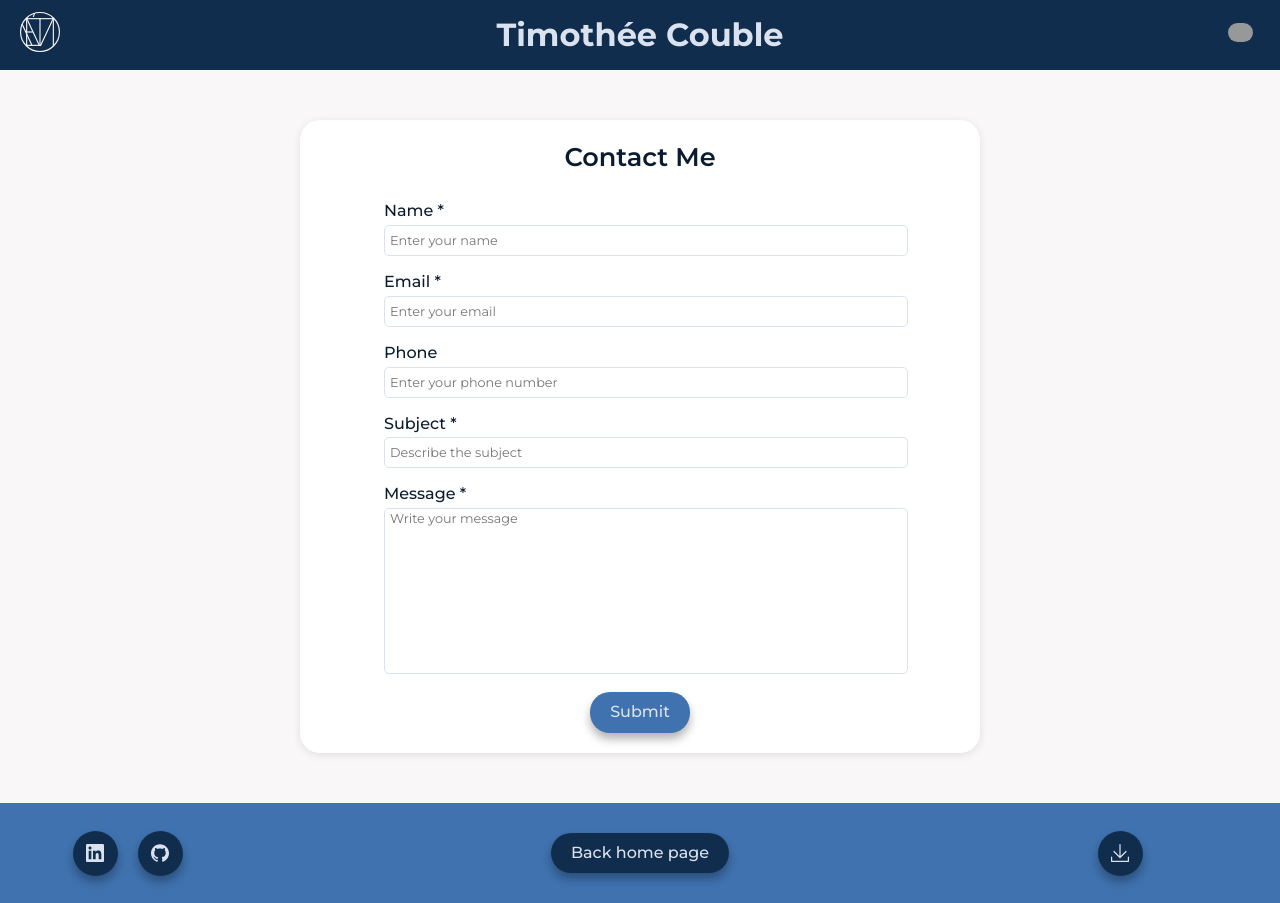
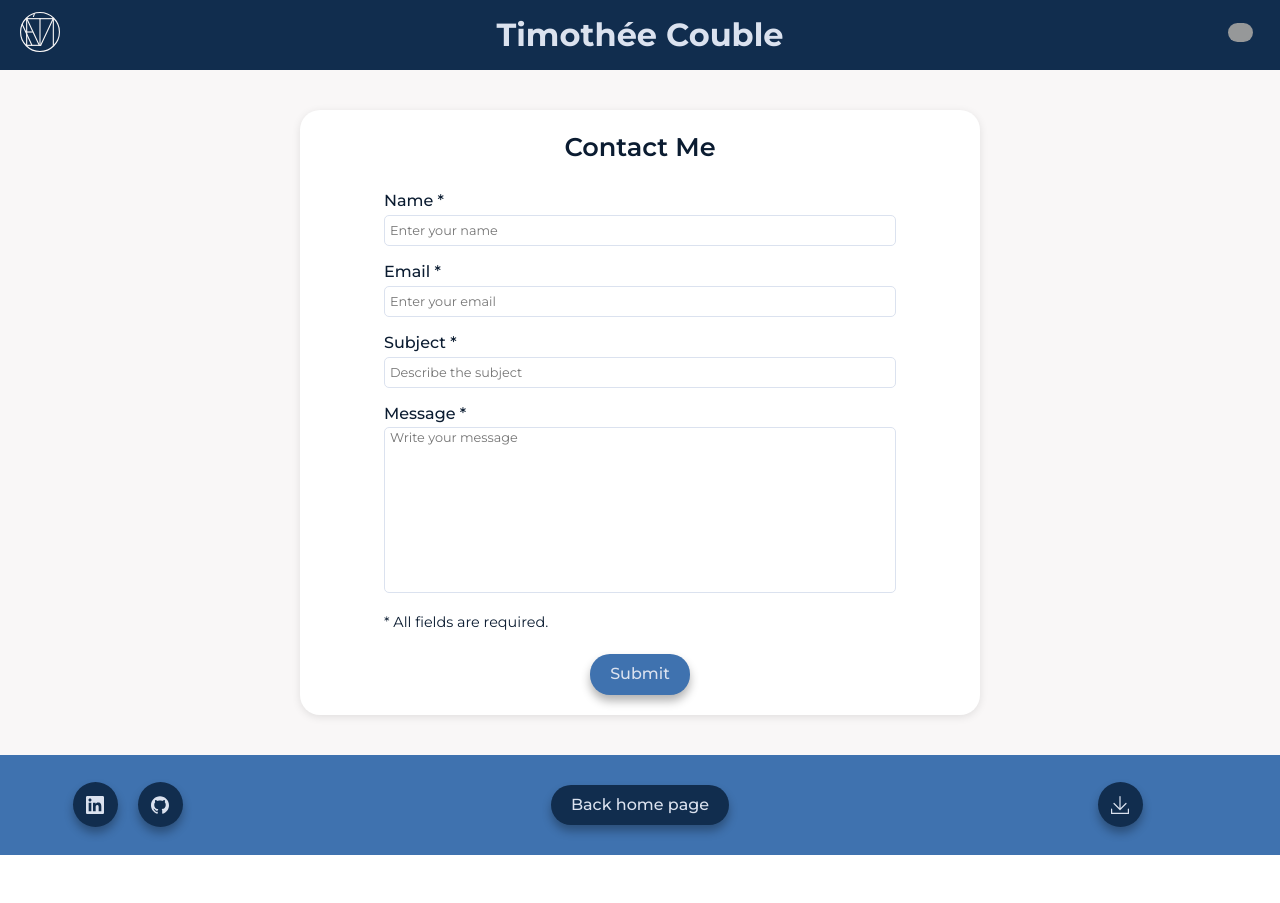
Before and after one commit to Faroito/course-of-life, a React (Create React App) app: page /contact-me in a window 1280 px wide. After the commit the page ends 855 px from the top, so only its background shows below. Built offline with nearby package versions, Linux system fonts and the light colour scheme; grey boxes are pictures that could not be loaded.

Commit message:
Finish-up contact form

```diff
--- a/src/app.module.css
+++ b/src/app.module.css
@@ -5,8 +5,14 @@
 }
 
 .app > div {
-  height: 100%;
+  min-height: calc(100vh - var(--footer-height) - var(--header-height));
+  padding-top: var(--header-height);
   padding-bottom: var(--footer-height);
+
+  display: flex;
+  flex-direction: column;
+  align-items: center;
+  justify-content: center;
 }
 
 .logo {
--- a/src/components/input.js
+++ b/src/components/input.js
@@ -1,28 +1,24 @@
 import React, { useState } from "react";
 
-// import classnames from "classnames";
+import classnames from "classnames";
 import css from "./input.module.css";
 
-const Input = ({
-  form,
-  setForm,
-  title,
-  text,
-  required = false,
-  type = "input",
-}) => {
+const Input = ({ form, setForm, title, text, isRequired, type = "input" }) => {
   const keyName = title.toLowerCase();
 
   const handleChange = (event) => {
     setForm({ ...form, [keyName]: event.target.value });
   };
 
+  const textInput = classnames(css.textInput, { [css.required]: isRequired });
+  const textArea = classnames(css.textArea, { [css.required]: isRequired });
+
   return (
     <div className={css.input}>
-      <span className={css.title}>{title + " " + (required ? "*" : "")}</span>
+      <span className={css.title}>{title + " *"}</span>
       {type === "input" && (
         <input
-          className={css.textInput}
+          className={textInput}
           value={form[keyName]}
           placeholder={text}
           onChange={handleChange}
@@ -30,7 +26,7 @@ const Input = ({
       )}
       {type === "textarea" && (
         <textarea
-          className={css.textArea}
+          className={textArea}
           value={form[keyName]}
           placeholder={text}
           onChange={handleChange}
--- a/src/components/input.module.css
+++ b/src/components/input.module.css
@@ -13,7 +13,6 @@
 
 .textInput,
 .textArea {
-  width: 100%;
   border-radius: 5px;
   padding: 2px 5px;
   border: 1px solid var(--light-text-color);
@@ -34,3 +33,7 @@
 .textArea:focus {
   outline: var(--fg2-color) auto 1px;
 }
+
+.required {
+  outline: var(--incorrect-color) auto 1px;
+}
--- a/src/components/nav-bar.module.css
+++ b/src/components/nav-bar.module.css
@@ -1,4 +1,7 @@
 header {
+  position: absolute;
+  top: 0;
+
   display: grid;
   grid-template-columns: 70px 2fr 2fr 70px;
   grid-template-rows: 1fr;
@@ -6,7 +9,7 @@ header {
   align-items: center;
 
   width: 100%;
-  height: 70px;
+  height: var(--header-height);
   color: var(--light-text-color);
   background-color: var(--fg-color);
   user-select: none;
--- a/src/index.css
+++ b/src/index.css
@@ -4,8 +4,10 @@
   --fg2-color: #3f72af;
   --dark-text-color: #0b1c31;
   --light-text-color: #dbe2ef;
+  --incorrect-color: #af443f;
 
   --footer-height: 100px;
+  --header-height: 70px;
 }
 
 /* || GENERAL STYLES */
--- a/src/locales/en.json
+++ b/src/locales/en.json
@@ -156,31 +156,24 @@
   "contact": {
     "title": "Contact Me",
     "submit": "Submit",
+    "required": "All fields are required.",
     "inputs": [
       {
         "title": "Name",
-        "text": "Enter your name",
-        "required": true
+        "text": "Enter your name"
       },
       {
         "title": "Email",
-        "text": "Enter your email",
-        "required": true
-      },
-      {
-        "title": "Phone",
-        "text": "Enter your phone number"
+        "text": "Enter your email"
       },
       {
         "title": "Subject",
-        "text": "Describe the subject",
-        "required": true
+        "text": "Describe the subject"
       },
       {
         "title": "Message",
         "text": "Write your message",
-        "type": "textarea",
-        "required": true
+        "type": "textarea"
       }
     ]
   },
--- a/src/pages/contact-me.js
+++ b/src/pages/contact-me.js
@@ -1,36 +1,61 @@
 import React, { useState } from "react";
 import { useIntl } from "react-intl";
-// import classnames from "classnames";
+import { Redirect } from "react-router-dom";
 
 import Form from "../components/input";
 import css from "./contact-me.module.css";
 
-const ContactMe = ({ contact }) => {
-  const intl = useIntl();
-  const [form, setForm] = useState({
+const defaultForm = {
   date: Date.now(),
   name: "",
   email: "",
-    phone: "",
   subject: "",
   message: "",
-  });
+};
 
-  const handleSubmit = () => {};
+const ContactMe = ({ contact }) => {
+  const intl = useIntl();
+  const [form, setForm] = useState(defaultForm);
+  const [trySubmit, setTrySubmit] = useState(false);
+  const [redirect, setRedirect] = useState(false);
 
+  const isRequired = (title, submitting = false) => {
+    const key = title.toLowerCase();
+    return trySubmit || submitting ? form[key] === "" : false;
+  };
+
+  const handleSubmit = (e) => {
+    const missingKey = intl.messages.contact.inputs.findIndex((elem) =>
+      isRequired(elem.title, true)
+    );
+    const fieldsCompleted = missingKey === -1;
+
+    if (fieldsCompleted) setForm(defaultForm);
+    setTrySubmit(fieldsCompleted ? false : true);
+    setRedirect(fieldsCompleted ? true : false);
+  };
+
+  if (redirect) return <Redirect to="/" />;
   return (
     <div className={css.page}>
-      <div className={css.contact}>
+      <div className={css.form}>
         <div className={css.title}>{intl.messages.contact.title}</div>
-        <div className={css.form}>
         {intl.messages.contact.inputs.map((input, index) => {
           return (
-              <Form form={form} setForm={setForm} {...input} key={index} />
+            <Form
+              form={form}
+              setForm={setForm}
+              isRequired={isRequired(input.title)}
+              {...input}
+              key={index}
+            />
           );
         })}
+        <p className={css.requiredMessage}>
+          {"* " + intl.messages.contact.required}
+        </p>
         <div className={css.submit} onClick={handleSubmit}>
           {intl.messages.contact.submit}
-          </div>
         </div>
       </div>
     </div>
--- a/src/pages/contact-me.module.css
+++ b/src/pages/contact-me.module.css
@@ -11,26 +11,24 @@
   margin-bottom: 20px;
 }
 
-.contact {
+.form {
   display: flex;
   flex-direction: column;
   justify-content: center;
   align-items: center;
   width: 50vw;
   padding: 20px;
-  margin: 50px;
+  margin: 40px;
 
   border-radius: 20px;
   background-color: #ffffff;
   box-shadow: 0 2px 8px 0 rgba(0, 0, 0, 0.1);
 }
 
-.form {
-  width: 100%;
-  display: flex;
-  flex-direction: column;
-  justify-content: center;
-  align-items: center;
+.requiredMessage {
+  width: 40vw;
+  font-size: 0.9rem;
+  margin: 12px 0px;
 }
 
 .submit {
--- a/src/pages/no-match-page.module.css
+++ b/src/pages/no-match-page.module.css
@@ -1,8 +1,4 @@
 .page {
-  position: absolute;
-  top: 50%;
-  left: 50%;
-  transform: translate(-50%, -50%);
   display: flex;
   flex-direction: column;
   align-items: center;
```
Also changed, not shown: public/index.html (+0 -10 lines). Lines whose indentation alone changed are shown as unchanged.
